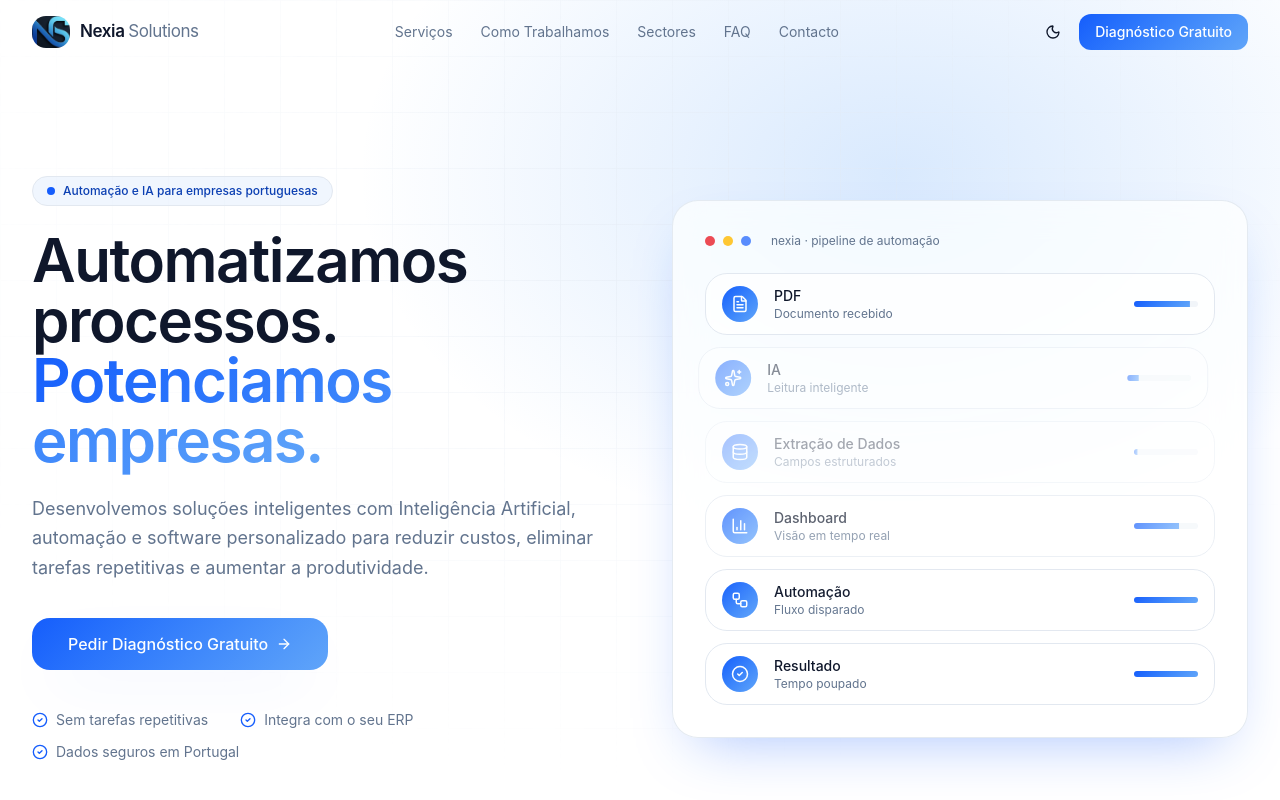
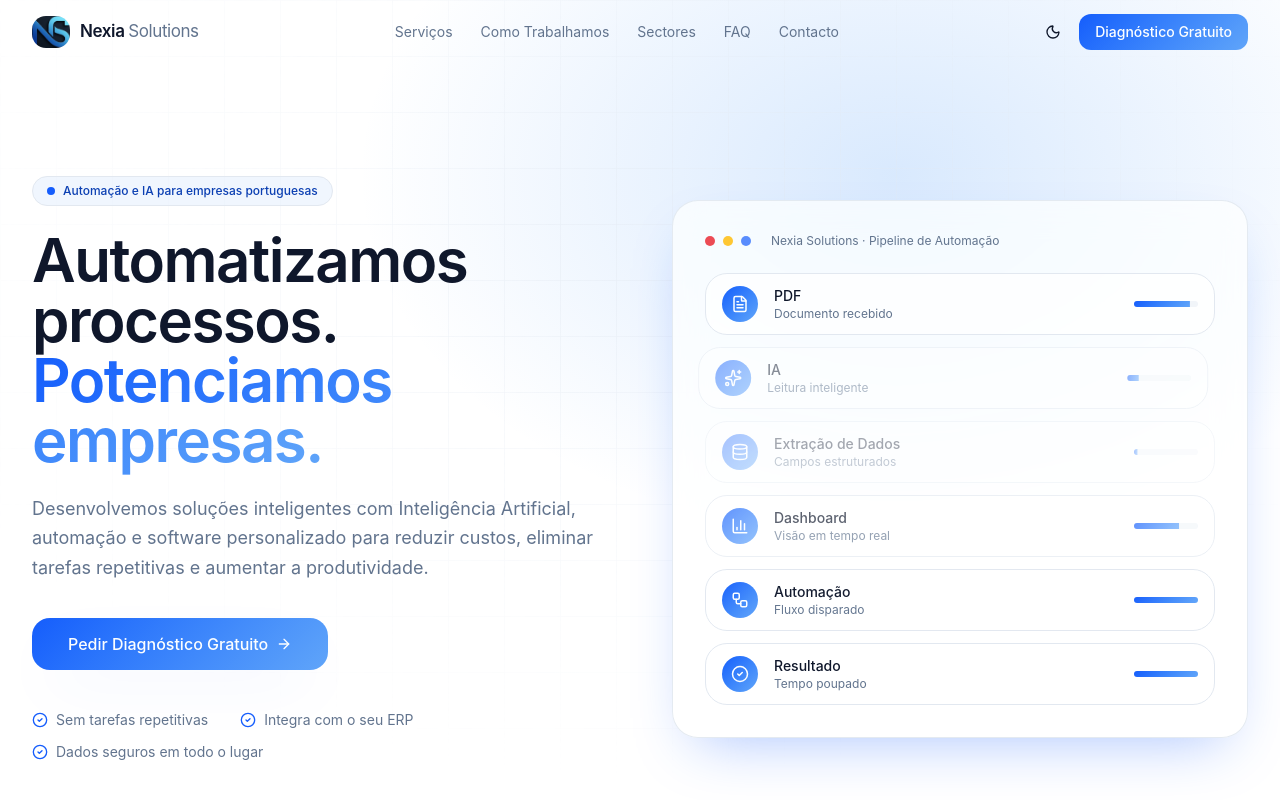
Before and after one commit to GeralNexia/NexiaSolutions-Website, a React (Vite) app: page / in a window 1280 px wide. Shown: the top 800 px of the page. Built offline with nearby package versions, Linux system fonts and the light colour scheme.

Commit message:
Atualizar Texto na Landing Page

```diff
--- a/src/components/site/Hero.tsx
+++ b/src/components/site/Hero.tsx
@@ -72,7 +72,7 @@ export function Hero() {
             transition={{ duration: 0.8, delay: 0.45 }}
             className="mt-10 flex flex-wrap gap-x-8 gap-y-3 text-sm text-muted-foreground"
           >
-            {["Sem tarefas repetitivas", "Integra com o seu ERP", "Dados seguros em Portugal"].map(
+            {["Sem tarefas repetitivas", "Integra com o seu ERP", "Dados seguros em todo o lugar"].map(
               (t) => (
                 <span key={t} className="inline-flex items-center gap-2">
                   <CheckCircle2 className="size-4 text-primary" /> {t}
@@ -100,7 +100,7 @@ function HeroPipeline() {
         <span className="size-2.5 rounded-full bg-destructive/70" />
         <span className="size-2.5 rounded-full bg-chart-4/80" />
         <span className="size-2.5 rounded-full bg-primary/70" />
-        <span className="ml-3 text-xs text-muted-foreground">nexia · pipeline de automação</span>
+        <span className="ml-3 text-xs text-muted-foreground">Nexia Solutions · Pipeline de Automação</span>
       </div>
 
       <div className="space-y-3">
```
